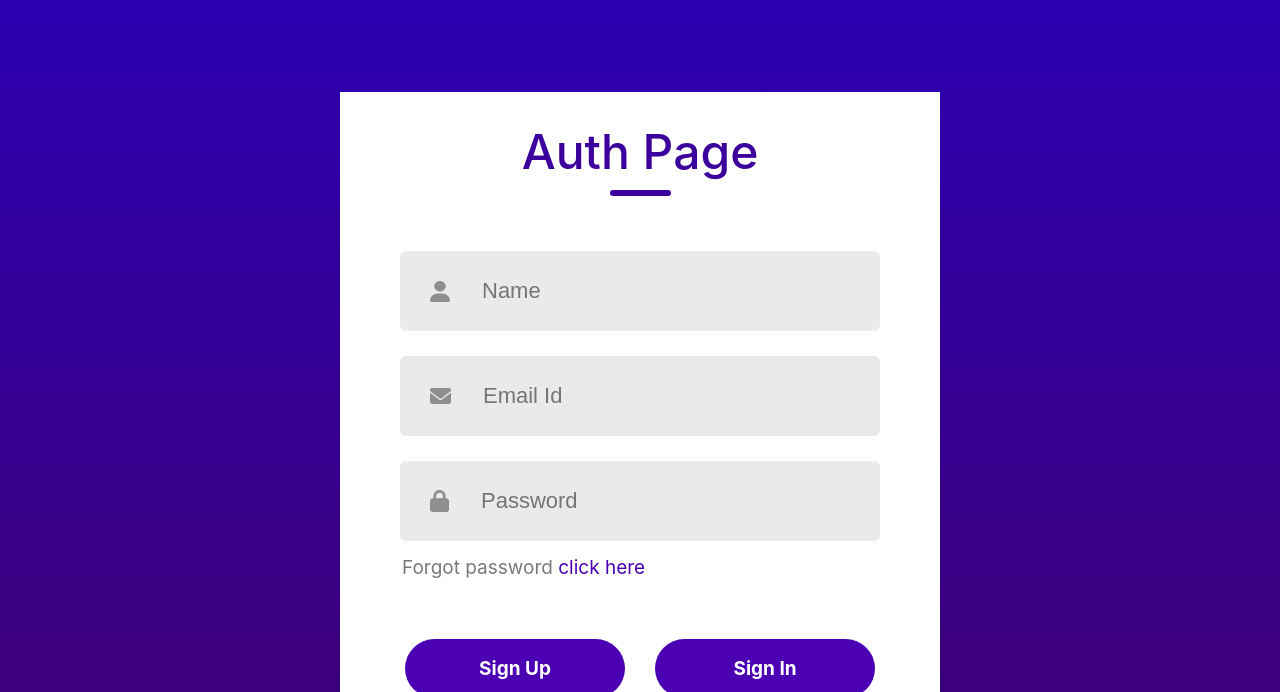
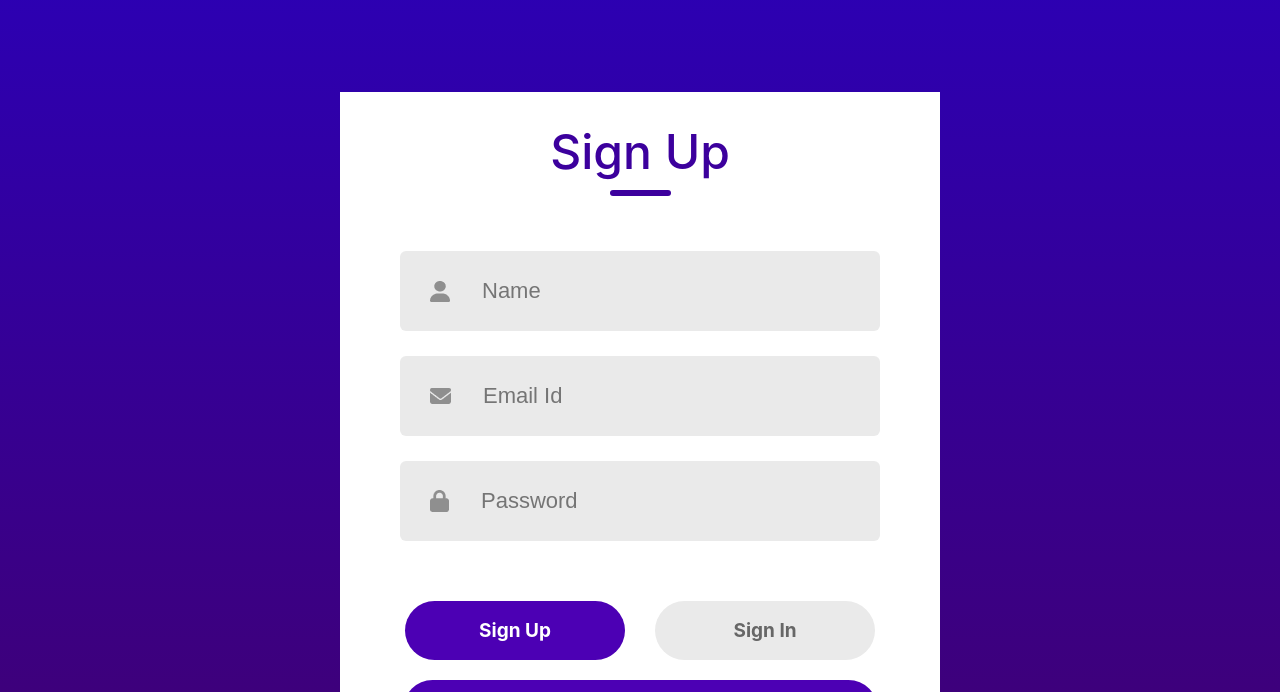
Before and after one commit to anshulgaharwal/login-signup, a React (Create React App) app: page / in a window 1280 px wide. Shown: the part 108-800 px from the top of the page. Built offline with nearby package versions, Linux system fonts and the light colour scheme.

Commit message:
added functionalities

```diff
--- a/src/components/loginSignup/loginSignup.css
+++ b/src/components/loginSignup/loginSignup.css
@@ -116,3 +116,8 @@
     height: 30px;
     width: 30px;
 }
+
+.gray{
+    background: #eaeaea;
+    color: #676767;
+}
--- a/src/components/loginSignup/loginSignup.jsx
+++ b/src/components/loginSignup/loginSignup.jsx
@@ -1,4 +1,4 @@
-import React from 'react'
+import React, { useState } from 'react'
 import './LoginSignup.css'
 
 import user_icon from '../Assets/person.png'
@@ -7,18 +7,21 @@ import password_icon from '../Assets/password.png'
 import google_icon from '../Assets/google.png'
 
 const LoginSignup = () => {
+
+    const [action, setAction] = useState("Sign Up")
+
     return(
         <div>
             <div className="container">
                 <div className="header">
-                    <div className="text">Auth Page</div>
+                    <div className="text">{action}</div>
                     <div className="underLine"></div>
                 </div>
                 <div className="inputs">
-                    <div className="input">
+                    {action === "Sign In" ? <></> : <div className="input">
                         <img src={user_icon} alt="" />
                         <input type="text" placeholder='Name'/>
-                    </div>
+                    </div>}
                     <div className="input">
                         <img src={email_icon} alt="" />
                         <input type="email" placeholder='Email Id'/>
@@ -28,10 +31,10 @@ const LoginSignup = () => {
                         <input type="password" placeholder='Password'/>
                     </div>
                 </div>
-                <div className="forgot">Forgot password <span>click here</span></div>
+                {action === "Sign Up" ? <></> : <div className="forgot">Forgot password <span>click here</span></div>}
                 <div className="submit-container">
-                    <div className="submit">Sign Up</div>
-                    <div className="submit">Sign In</div>
+                    <div className={action === "Sign In" ? "submit gray" : "submit"} onClick = {()=>{setAction("Sign Up")}}>Sign Up</div>
+                    <div className={action === "Sign Up" ? "submit gray" : "submit"} onClick = {()=>{setAction("Sign In")}}>Sign In</div>
                 </div>
                 <div className="google">
                     <div className="text-google">Sing In with Google</div>
```
